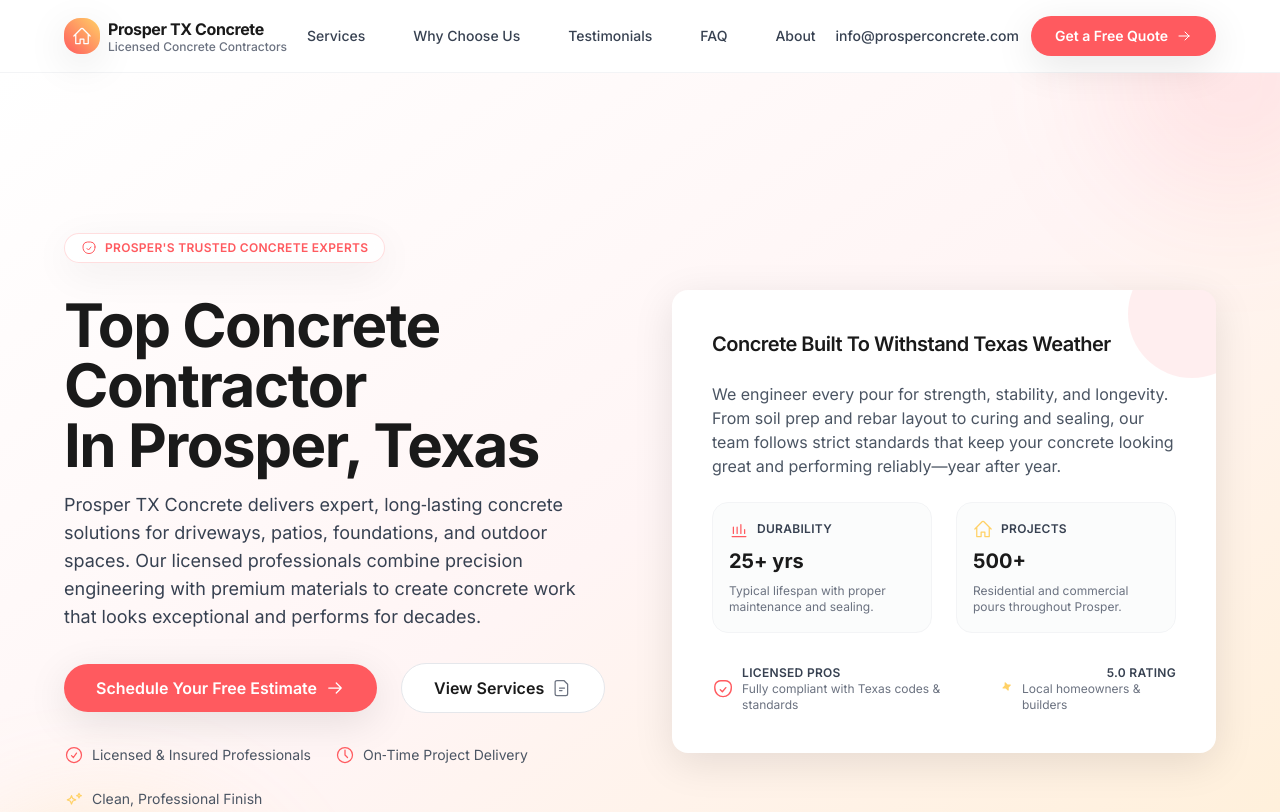
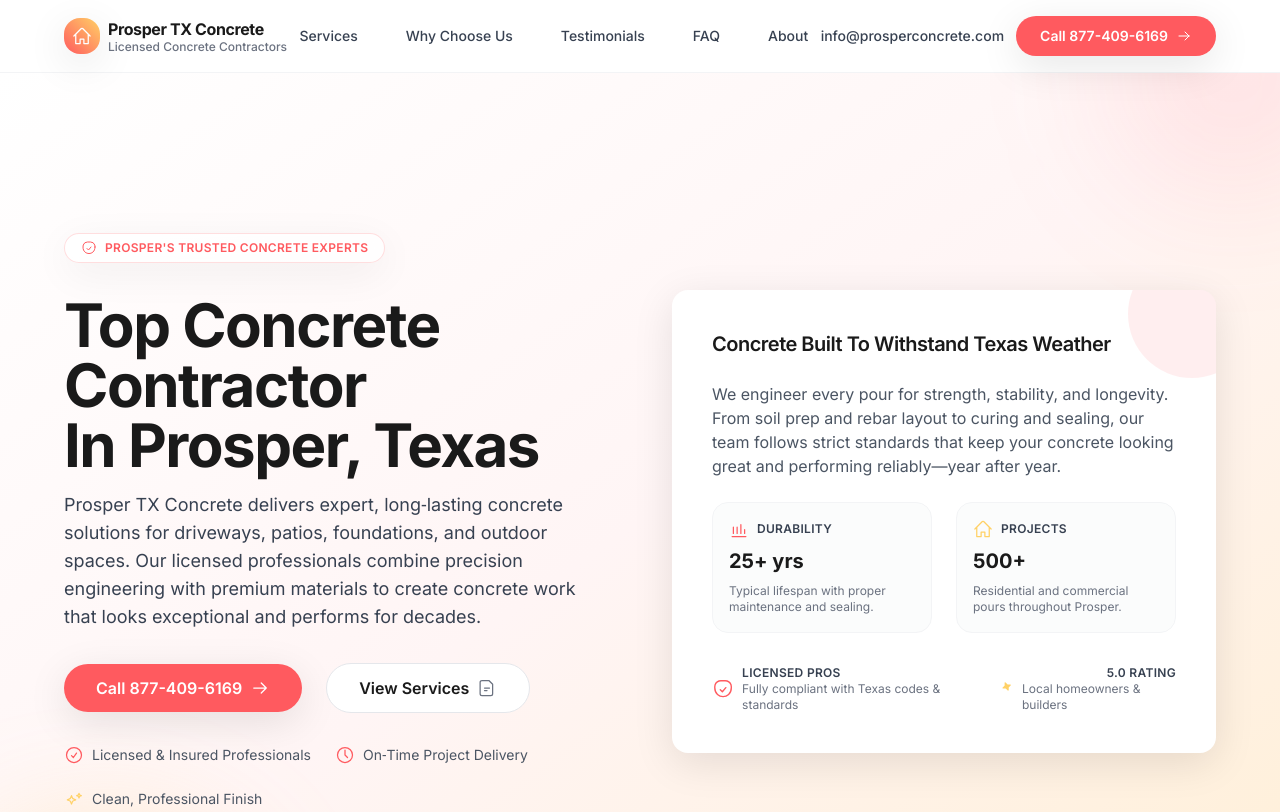
Before and after one commit to jb3147/prosper-tx-concrete-2025-12-09-yxccv, a plain HTML site: page index.html in a window 1280 px wide. Shown: the top 812 px of the page. Drawn offline with nearby package versions, Linux system fonts and the light colour scheme.

Commit message:
Update index.html via editor

```diff
--- a/index.html
+++ b/index.html
@@ -53,7 +53,7 @@
       <div class="hidden md:flex items-center gap-3">
         <a href="mailto:info@prosperconcrete.com" class="text-sm font-medium text-gray-700 hover:text-[#FF5A5F] transition-colors duration-300">info@prosperconcrete.com</a>
         <a href="https://prosperconcrete.com" class="inline-flex items-center gap-2 rounded-full bg-[#FF5A5F] text-white text-sm font-semibold px-6 py-2.5 shadow-[0_10px_40px_rgba(0,0,0,0.1)] hover:shadow-xl hover:scale-105 hover:brightness-110 transition-all duration-300 ease-out focus:outline-none focus-visible:ring-2 focus-visible:ring-offset-2 focus-visible:ring-[#FF5A5F]" aria-label="Request a concrete quote">
-          Get a Free Quote
+          Call 877-409-6169
           <!-- Heroicon: arrow-right -->
           <svg xmlns="http://www.w3.org/2000/svg" class="w-4 h-4" viewBox="0 0 24 24" fill="none" stroke="currentColor" stroke-width="1.5">
             <path stroke-linecap="round" stroke-linejoin="round" d="M4.5 12h15m0 0-6-6m6 6-6 6" />
@@ -78,7 +78,7 @@
         <div class="pt-2 flex flex-col gap-3">
           <a href="mailto:info@prosperconcrete.com" class="text-gray-700 hover:text-[#FF5A5F] transition-colors duration-300">info@prosperconcrete.com</a>
           <a href="https://prosperconcrete.com" class="inline-flex items-center justify-center gap-2 rounded-full bg-[#FF5A5F] text-white text-sm font-semibold px-6 py-2.5 shadow-[0_10px_40px_rgba(0,0,0,0.1)] hover:shadow-xl hover:scale-105 hover:brightness-110 transition-all duration-300 ease-out">
-            Get a Free Quote
+            Call 877-409-6169
             <svg xmlns="http://www.w3.org/2000/svg" class="w-4 h-4" viewBox="0 0 24 24" fill="none" stroke="currentColor" stroke-width="1.5">
               <path stroke-linecap="round" stroke-linejoin="round" d="M4.5 12h15m0 0-6-6m6 6-6 6" />
             </svg>
@@ -122,7 +122,7 @@
 
             <div class="flex flex-wrap items-center gap-4 md:gap-6">
               <a href="https://prosperconcrete.com" class="inline-flex items-center gap-2 rounded-full bg-[#FF5A5F] text-white text-sm md:text-base font-semibold px-8 py-3 shadow-[0_10px_40px_rgba(0,0,0,0.1)] hover:shadow-xl hover:scale-105 hover:brightness-110 transition-all duration-300 ease-out focus:outline-none focus-visible:ring-2 focus-visible:ring-offset-2 focus-visible:ring-[#FF5A5F]" aria-label="Schedule your concrete consultation">
-                Schedule Your Free Estimate
+                Call 877-409-6169
                 <svg xmlns="http://www.w3.org/2000/svg" class="w-5 h-5" viewBox="0 0 24 24" fill="none" stroke="currentColor" stroke-width="1.5">
                   <path stroke-linecap="round" stroke-linejoin="round" d="M4.5 12h15m0 0-6-6m6 6-6 6" />
                 </svg>
@@ -575,7 +575,7 @@
           </p>
           <div class="flex flex-wrap items-center gap-4 md:gap-6">
             <a href="https://prosperconcrete.com" class="inline-flex items-center gap-2 rounded-full bg-[#FF5A5F] text-white text-sm md:text-base font-semibold px-8 py-3 shadow-[0_10px_40px_rgba(0,0,0,0.4)] hover:shadow-xl hover:scale-105 hover:brightness-110 transition-all duration-300 ease-out focus:outline-none focus-visible:ring-2 focus-visible:ring-offset-2 focus-visible:ring-offset-[#1A1A1A] focus-visible:ring-[#FF5A5F]" aria-label="Start your Prosper concrete project">
-              Start Your Project Today
+              Call 877-409-6169
               <svg xmlns="http://www.w3.org/2000/svg" class="w-5 h-5" viewBox="0 0 24 24" fill="none" stroke="currentColor" stroke-width="1.5">
                 <path stroke-linecap="round" stroke-linejoin="round" d="M17.25 8.25 21 12m0 0-3.75 3.75M21 12H3" />
               </svg>
@@ -938,7 +938,7 @@
             </div>
             <div class="flex flex-col items-start gap-3">
               <a href="https://prosperconcrete.com" class="inline-flex items-center gap-2 rounded-full bg-white text-[#FF5A5F] text-sm md:text-base font-semibold px-8 py-3 shadow-[0_10px_40px_rgba(0,0,0,0.2)] hover:shadow-xl hover:scale-105 hover:brightness-110 transition-all duration-300 ease-out focus:outline-none focus-visible:ring-2 focus-visible:ring-offset-2 focus-visible:ring-white" aria-label="Request your free concrete estimate">
-                Request Your Free Estimate
+                Call 877-409-6169
                 <svg xmlns="http://www.w3.org/2000/svg" class="w-5 h-5" viewBox="0 0 24 24" fill="none" stroke="currentColor" stroke-width="1.5">
                   <path stroke-linecap="round" stroke-linejoin="round" d="M4.5 12h15m0 0-6-6m6 6-6 6" />
                 </svg>
```
